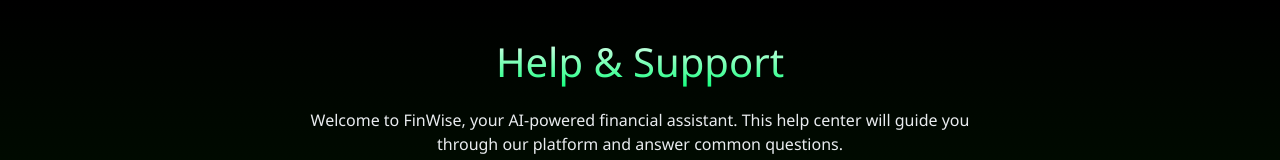
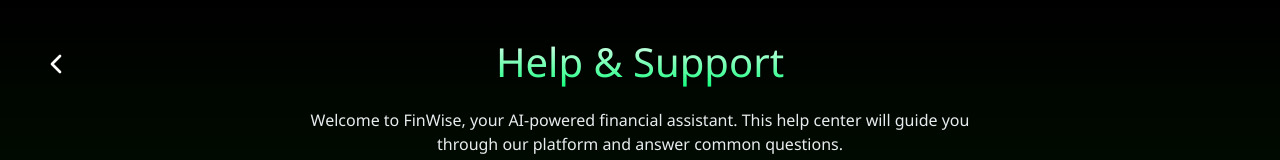
Before and after one commit to mannattttt/FinWise, a React (Vite) app: page /HelpButton in a window 1280 px wide. Shown: the top 160 px of the page. Built offline with nearby package versions, Linux system fonts and the light colour scheme; no server answers.

Commit message:
Added back_button

```diff
--- a/src/App.jsx
+++ b/src/App.jsx
@@ -135,9 +135,7 @@
             </ProtectedRoute>
           } />
           <Route path="/articles" element={
-            <AppLayout links={navLinks}>
               <BankingNewsComponent />
-            </AppLayout>
           } />
           <Route path="/AboutUs" element={
             <AppLayout links={navLinks}>
--- a/src/components/HelpButton.jsx
+++ b/src/components/HelpButton.jsx
@@ -1,4 +1,5 @@
 import React, { useState } from 'react';
+import BackButton from './back_button';
 
 const HelpButton = () => {
   const [expandedSection, setExpandedSection] = useState('account');
@@ -86,6 +87,7 @@
       overflowY: 'auto',
       zIndex: 9999
     }}>
+      <BackButton/>
       <div style={{
         padding: '2rem',
         width: '100%',
--- a/src/components/articles.jsx
+++ b/src/components/articles.jsx
@@ -1,5 +1,6 @@
 import { useState, useEffect } from 'react';
 import { BarChart3, Newspaper, Wallet, Building, Users, TrendingUp, ArrowRight, Clock } from 'lucide-react';
+import BackButton from './back_button';
 
 const BankingNewsComponent = () => {
   const [articles, setArticles] = useState([]);
@@ -175,9 +176,11 @@
                       className={`bg-gray-900 rounded-xl overflow-hidden transition-all duration-300 group ${
                         hoveredCard === index ? 'shadow-xl shadow-green-900/30 scale-102' : 'shadow-md shadow-gray-900'
                       }`}
+
                       onMouseEnter={() => setHoveredCard(index)}
                       onMouseLeave={() => setHoveredCard(null)}
                     >
+                      <BackButton/>
                       <div className="relative">
                         {article.urlToImage ? (
                           <img
--- /dev/null
+++ b/src/components/back_button.jsx
@@ -0,0 +1,23 @@
+import React from 'react';
+import { ChevronLeft } from 'lucide-react';
+import { useNavigate } from 'react-router-dom';
+
+const BackButton = () => {
+  const navigate = useNavigate();
+
+  const handleClick = () => {
+    navigate('/');
+  };
+
+  return (
+    <button
+      onClick={handleClick}
+      className="absolute top-10 left-8 p-2 rounded-full hover:bg-black focus:outline-none focus:ring-2 focus:ring-green-500 transition-colors"
+      aria-label="Back to home"
+    >
+      <ChevronLeft size={32} className="text-white" />
+    </button>
+  );
+};
+
+export default BackButton;
--- a/src/components/eligibility_checker.jsx
+++ b/src/components/eligibility_checker.jsx
@@ -1,4 +1,5 @@
 import React, { useState } from 'react';
+import BackButton from './back_button';
 
 const EnhancedFinancialEligibilityChecker = ({ fullPage = true }) => {
   // State variables to store user input
@@ -233,6 +234,7 @@
 
   return (
     <div className="fixed inset-0 bg-black">
+      <BackButton/>
       <div className="w-full h-full p-4 flex flex-col">
         <div className="bg-gradient-to-r from-green-900 to-green-500 rounded-xl p-4 mb-4 shadow-lg">
           <h1 className="text-3xl font-bold text-white text-center">Smart Eligibility Checker</h1>
--- a/src/components/emicalculator.jsx
+++ b/src/components/emicalculator.jsx
@@ -1,6 +1,7 @@
 import React, { useState, useEffect } from 'react';
 import { BarChart, Bar, XAxis, YAxis, Tooltip, Legend, ResponsiveContainer, PieChart, Pie, Cell } from 'recharts';
 import { Calculator, RefreshCw, CreditCard, Clock, PieChart as PieChartIcon, BarChart as BarChartIcon, Table as TableIcon } from 'lucide-react';
+import BackButton from './back_button';
 
 // Custom Card components instead of using shadcn/ui
 const CustomCard = ({ className, children }) => {
@@ -188,6 +189,7 @@
 
   return (
     <div className="fixed inset-0 overflow-auto bg-gradient-to-b from-black to-gray-900 text-white">
+      <BackButton/>
       <div className="container mx-auto px-4 py-8">
         <div className="mb-6 text-center">
           <h1 className="text-5xl font-bold text-transparent bg-clip-text bg-gradient-to-r from-green-700 to-green-400">
--- a/src/components/learn/LearnPage.jsx
+++ b/src/components/learn/LearnPage.jsx
@@ -2,6 +2,7 @@
 import { Link } from "react-router-dom";
 import { motion } from "framer-motion";
 import { basicTerms } from "../../Data/termsData"; // Make sure path is correct
+import BackButton from "../back_button";
 
 const LearnPage = () => {
   // State to track selected category
@@ -61,6 +62,7 @@
 
   return (
     <div className="w-full flex flex-col items-center p-4">
+      <BackButton/>
       <motion.h2
         className="text-4xl font-bold mb-6 text-white text-center uppercase tracking-wider"
         initial={{ scale: 0.9, opacity: 0 }}
```
